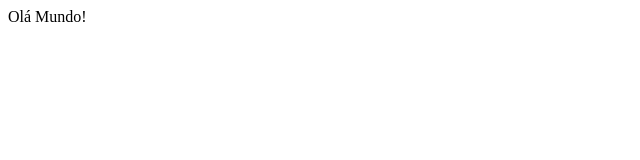
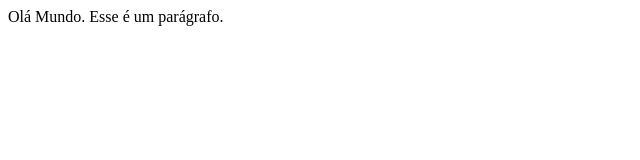
Before and after one commit to sajaderson/t123-html-css, a plain HTML site: page index.html in a window 1280 px wide. Shown: the whole page, without its empty margins (0-640 px from the left). Drawn offline with Linux system fonts and the light colour scheme.

Commit message:
Atualizei o index

```diff
--- a/index.html
+++ b/index.html
@@ -6,6 +6,7 @@
     <title>Document</title>
 </head>
 <body>
-    Olá Mundo!
+    Olá Mundo.
+    Esse é um parágrafo.
 </body>
 </html>
```
